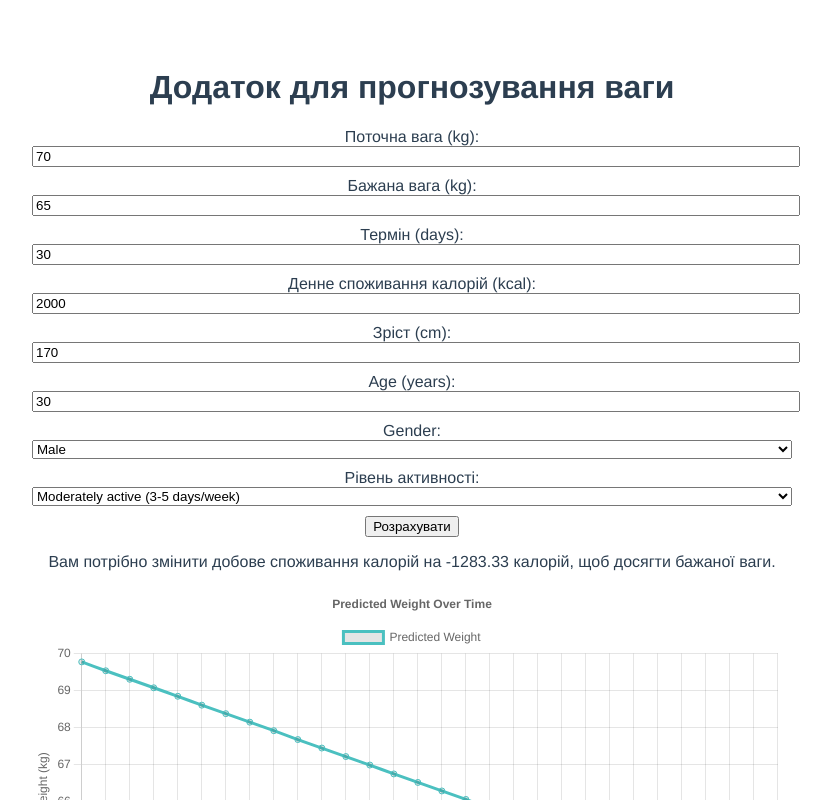
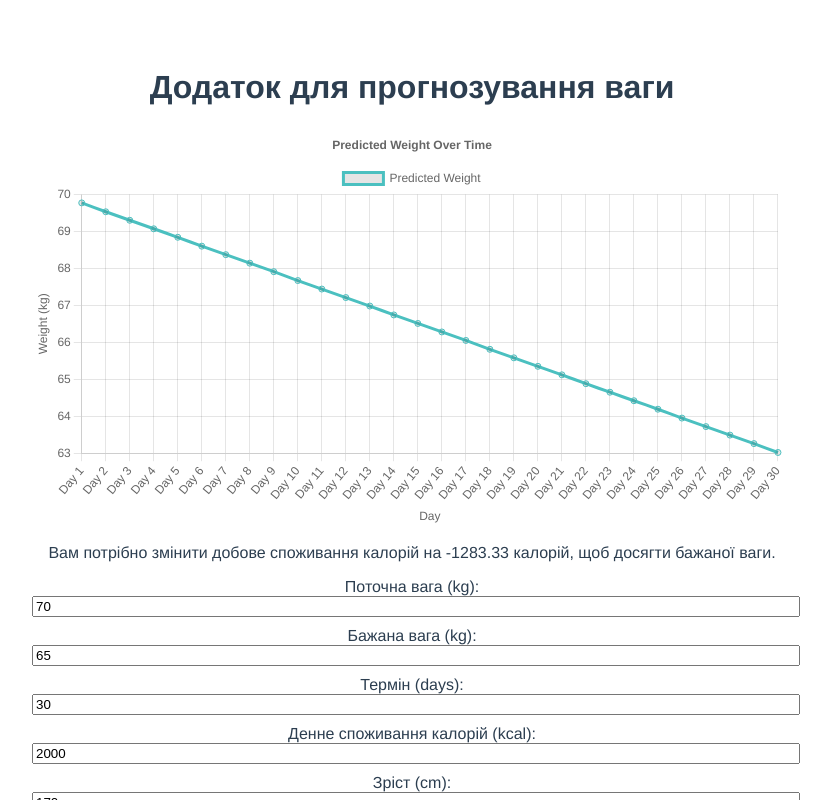
Before and after one commit to TenProtons/weight-prediction-app, a Vue app: page / in a window 1280 px wide. Both pictures are taken after a click on the button "Розрахувати". Shown: the top 800 px of the page, without its empty margins (228-1059 px from the left). Built offline with nearby package versions, Linux system fonts and the light colour scheme.

Commit message:
in process

```diff
--- a/src/views/Main.vue
+++ b/src/views/Main.vue
@@ -1,11 +1,11 @@
 <template>
   <div id="app">
     <h1>{{ t("appTitle") }}</h1>
+    <div v-if="weightData.length">
+      <WeightChart :weight-data="weightData" />
+      <p>{{ hintMessage }}</p>
+    </div>
     <UserInputForm @calculate="handleCalculate" />
-    <div v-if="weightData.length">
-      <p>{{ hintMessage }}</p>
-      <WeightChart :weight-data="weightData" />
-    </div>
   </div>
 </template>
 
```
